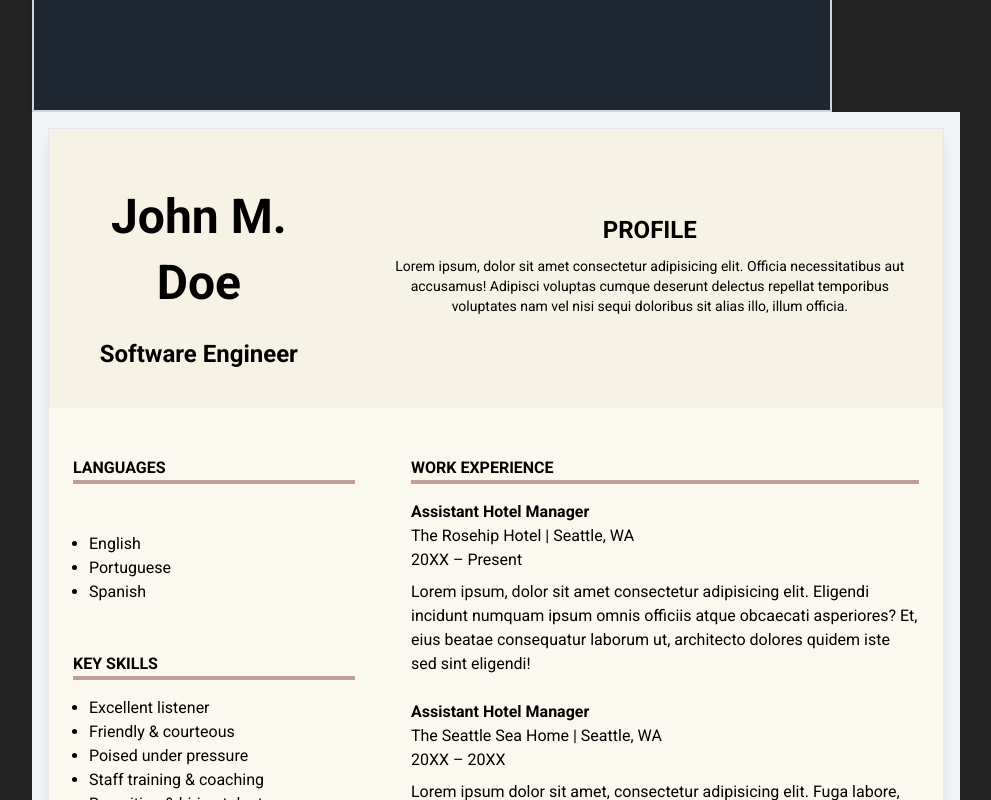
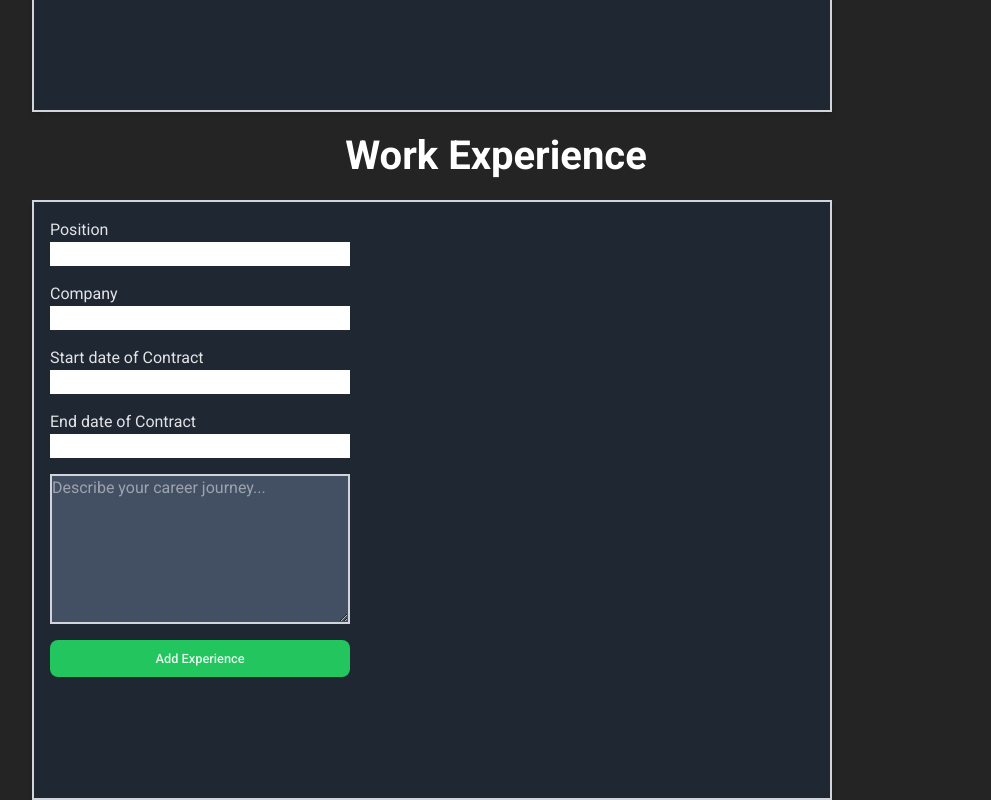
Before and after one commit to douglasmnegri/cv-application, a React (Vite) app: page / in a window 1280 px wide. Shown: the part 2640-3440 px from the top of the page, without its empty margins (144-1135 px from the left). Built offline with nearby package versions, Linux system fonts and the light colour scheme.

Commit message:
refactor WorkExperience.jsx

```diff
--- a/src/App.jsx
+++ b/src/App.jsx
@@ -1,12 +1,14 @@
 import CurriculumTemplate from "./html_components/CurriculumTemplate";
-import SignUpForm from "./profile-information/ProfileInfo";
-import HandleProfileInfo from "./profile-information/HandleProfileInfo";
+import SignUpForm from "./profile_information/ProfileInfo";
+import HandleProfileInfo from "./profile_information/HandleProfileInfo";
 import Skills from "./skills/Skills";
 import HandleSkills from "./skills/HandleSkills";
 import Languages from "./languages/Languages";
 import HandleLang from "./languages/HandleLang";
 import Education from "./education/Education";
 import HandleEducation from "./education/HandleEducation";
+import WorkExperience from "./work_experience/WorkExperience";
+import HandleWorkExperience from "./work_experience/HandleWorkExperience";
 
 function App() {
   const { formData, savedData, handleFormChange, handleSave } =
@@ -24,8 +26,22 @@ function App() {
   const { field, savedSkills, handleInputField, handleSkills, handleDelete } =
     HandleSkills();
 
-  const { handleInputFields, handleEducation, deleteEducation, educationFields, fields, savedEducation } =
-    HandleEducation();
+  const {
+    handleInputFields,
+    handleEducation,
+    deleteEducation,
+    educationFields,
+    fields,
+    savedEducation,
+  } = HandleEducation();
+
+  const {
+    workFields,
+    workedFields,
+    savedExperience,
+    handleWorkExperience,
+    handleWorkFields,
+  } = HandleWorkExperience();
 
   return (
     <div>
@@ -59,6 +75,13 @@ function App() {
         handleEducation={handleEducation}
         onDeleteEduc={deleteEducation}
       />
+      <WorkExperience
+        workFields={workFields}
+        workedFields={workedFields}
+        handleWorkFields={handleWorkFields}
+        handleWorkExperience={handleWorkExperience}
+        savedExperience={savedExperience}
+      />
       <CurriculumTemplate
         savedData={savedData}
         savedSkills={savedSkills}
--- a/src/WorkExperience.jsx
+++ /dev/null
@@ -1,125 +0,0 @@
-import Container from "./html_components/Container";
-import { useState } from "react";
-
-const workFields = [
-  { label: "Position", type: "text", name: "position" },
-  { label: "Company", type: "text", name: "company" },
-  { label: "Start date of Contract", type: "number", name: "startDate" },
-  { label: "End date of Contract", type: "number", name: "endDate" },
-];
-
-function WorkFields() {
-  const [fields, setFields] = useState({
-    position: "",
-    company: "",
-    startDate: "",
-    endDate: "",
-  });
-
-  const [saveExperience, setSaveExperience] = useState([
-    {
-      position: "Software Engineer",
-      company: "Google",
-      startDate: "2024",
-      endDate: "",
-    },
-  ]);
-
-  function handleWorkExperience() {
-    // Add the current fields to saveExperience
-    setSaveExperience((prevExperience) => [...prevExperience, fields]);
-
-    // Clear the input fields
-    setFields({
-      position: "",
-      company: "",
-      startDate: "",
-      endDate: "",
-    });
-  }
-
-  function handleInputFields(e) {
-    const { name, value } = e.target;
-    setFields((prevFields) => ({
-      ...prevFields,
-      [name]: value,
-    }));
-  }
-
-  return (
-    <div className="flex gap-16">
-      <div className="flex m-4">
-        <div>
-          {workFields.map((content, index) => (
-            <label key={index}>
-              {content.label}
-              <input
-                type={content.type}
-                name={content.name}
-                value={fields[content.name]}
-                onChange={handleInputFields}
-                className="block w-[300px] mb-4"
-              />
-            </label>
-          ))}
-          <div className="flex flex-col gap-4">
-            <textarea
-              id="career-summary"
-              placeholder="Describe your career journey..."
-              className="border-2 border-gray-300 bg-slate-600 bg-opacity-90 w-[300px] h-[150px] text-white"
-            />
-            <button onClick={handleWorkExperience} className="bg-green-500">Add Experience</button>
-          </div>
-        </div>
-      </div>
-
-      {/* Render saved experiences */}
-      <div className={`m4 ${saveExperience.length < 1 ? "hidden" : "block"}`}>
-        <h2>Saved Experiences</h2>
-        {saveExperience.map((field, index) => (
-          <PrintJobs
-            key={index}
-            position={field.position}
-            company={field.company}
-            employmentDate={
-              field.endDate == ""
-                ? field.startDate + " (Currently Working)"
-                : field.startDate + " - " + field.endDate
-            }
-          />
-        ))}
-      </div>
-    </div>
-  );
-}
-
-function PrintJobs({ position, company, employmentDate }) {
-  return (
-    <div className="border-2 border-solid border-white bg-white text-black p-2 mb-2">
-      <p>
-        <strong>Position:</strong> {position}
-      </p>
-      <p>
-        <strong>Company:</strong> {company}
-      </p>
-      <p>
-        <strong>Period of Employment:</strong> {employmentDate}
-      </p>
-    </div>
-  );
-}
-
-function WorkExperience() {
-  return (
-    <>
-      <h1>Work Experience</h1>
-      <Container>
-        <div className="flex">
-          <WorkFields />
-        </div>
-      </Container>
-    </>
-  );
-}
-
-export default WorkExperience;
--- /dev/null
+++ b/src/work_experience/HandleWorkExperience.jsx
@@ -0,0 +1,46 @@
+import { useState } from "react";
+import { v4 as uuidv4 } from "uuid";
+
+const workFields = [
+  { label: "Position", type: "text", name: "position" },
+  { label: "Company", type: "text", name: "company" },
+  { label: "Start date of Contract", type: "number", name: "startDate" },
+  { label: "End date of Contract", type: "number", name: "endDate" },
+];
+
+export default function useWorkExperience() {
+  const [workedFields, setWorkedFields] = useState({
+    position: "",
+    company: "",
+    startDate: "",
+    endDate: "",
+  });
+
+  const [savedExperience, setSavedExperience] = useState([]);
+
+  function handleWorkExperience() {
+    setSavedExperience((prevExperience) => [...prevExperience, workedFields]);
+    setWorkedFields({
+      position: "",
+      company: "",
+      startDate: "",
+      endDate: "",
+    });
+  }
+
+  function handleWorkFields(e) {
+    const { name, value } = e.target;
+    setWorkedFields((prevFields) => ({
+      ...prevFields,
+      [name]: value,
+    }));
+  }
+
+  return {
+    workFields,
+    workedFields,
+    savedExperience,
+    handleWorkExperience,
+    handleWorkFields,
+  };
+}
--- /dev/null
+++ b/src/work_experience/WorkExperience.jsx
@@ -0,0 +1,86 @@
+import Container from "../html_components/Container";
+import { useState } from "react";
+
+const workFields = [
+  { label: "Position", type: "text", name: "position" },
+  { label: "Company", type: "text", name: "company" },
+  { label: "Start date of Contract", type: "number", name: "startDate" },
+  { label: "End date of Contract", type: "number", name: "endDate" },
+];
+
+export default function WorkExperience({
+  workFields,
+  handleWorkFields,
+  handleWorkExperience,
+  workedFields,
+  savedExperience,
+}) {
+  return (
+    <>
+      <h1>Work Experience</h1>
+      <Container>
+        <div className="flex gap-16">
+          <div className="flex m-4">
+            <div>
+              {workFields.map((content, index) => (
+                <label key={index}>
+                  {content.label}
+                  <input
+                    type={content.type}
+                    name={content.name}
+                    value={workedFields[content.name]}
+                    onChange={handleWorkFields}
+                    className="block w-[300px] mb-4"
+                  />
+                </label>
+              ))}
+              <div className="flex flex-col gap-4">
+                <textarea
+                  id="career-summary"
+                  placeholder="Describe your career journey..."
+                  className="border-2 border-gray-300 bg-slate-600 bg-opacity-90 w-[300px] h-[150px] text-white"
+                />
+                <button onClick={handleWorkExperience} className="bg-green-500">
+                  Add Experience
+                </button>
+              </div>
+            </div>
+          </div>
+          <div
+            className={`m4 ${savedExperience.length < 1 ? "hidden" : "block"}`}
+          >
+            <h2>Saved Experiences</h2>
+            {savedExperience.map((field, index) => (
+              <PrintJobs
+                key={index}
+                position={field.position}
+                company={field.company}
+                employmentDate={
+                  field.endDate == ""
+                    ? field.startDate + " (Currently Working)"
+                    : field.startDate + " - " + field.endDate
+                }
+              />
+            ))}
+          </div>
+        </div>
+      </Container>
+    </>
+  );
+}
+
+function PrintJobs({ position, company, employmentDate }) {
+  return (
+    <div className="border-2 border-solid border-white bg-white text-black p-2 mb-2">
+      <p>
+        <strong>Position:</strong> {position}
+      </p>
+      <p>
+        <strong>Company:</strong> {company}
+      </p>
+      <p>
+        <strong>Period of Employment:</strong> {employmentDate}
+      </p>
+    </div>
+  );
+}
```
Also changed, not shown: src/profile_information/HandleProfileInfo.jsx (renamed from src/profile-information/HandleProfileInfo.jsx), src/profile_information/ProfileInfo.jsx (renamed from src/profile-information/ProfileInfo.jsx).
